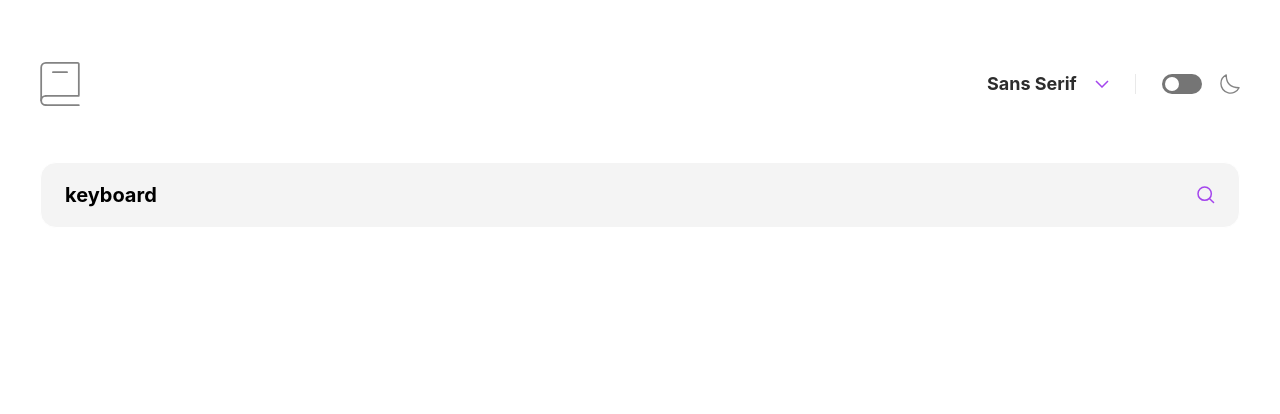
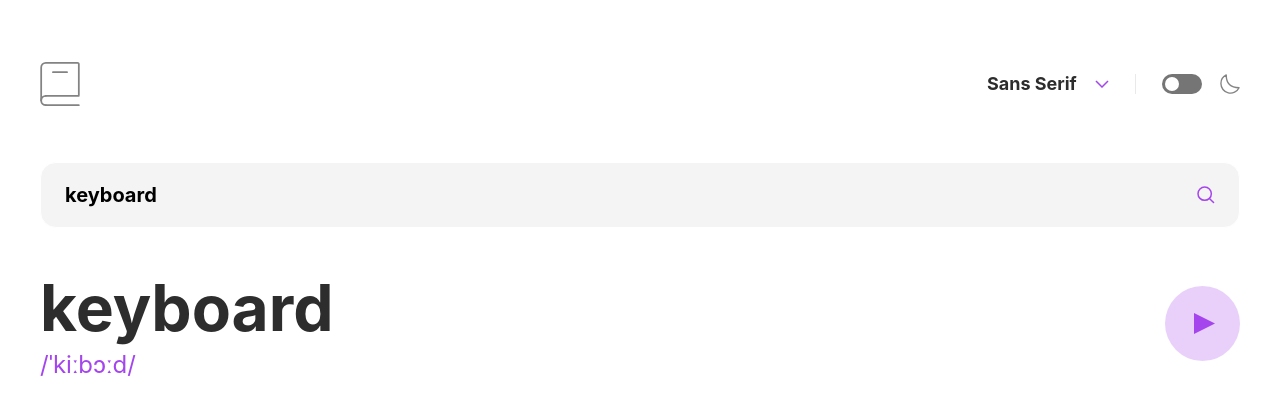
Before and after one commit to pchupchu/dicitonary-web-app, a React (Create React App) app: page / in a window 1280 px wide. Shown: the top 414 px of the page. Built offline with nearby package versions, Linux system fonts and the light colour scheme.

Commit message:
Add Word component

```diff
--- a/src/components/App/App.js
+++ b/src/components/App/App.js
@@ -1,11 +1,13 @@
 import Header from "../Header/Header";
 import Main from "../Main/Main";
+import SearchForm from "../SearchForm/SearchForm";
 import "./App.css";
 
 function App() {
   return (
     <div className="app">
       <Header />
+      <SearchForm />
       <Main />
     </div>
   );
--- a/src/components/Main/Main.js
+++ b/src/components/Main/Main.js
@@ -1,10 +1,10 @@
-import SearchForm from "../SearchForm/SearchForm";
+import Word from "../Word/Word";
 import "./Main.css";
 
 function Main() {
   return (
     <main className="main">
-      <SearchForm />
+      <Word />
     </main>
   );
 }
--- /dev/null
+++ b/src/components/Word/Word.css
@@ -0,0 +1,70 @@
+.word {
+  margin: 0 auto;
+  padding: 0 24px 29px;
+  box-sizing: border-box;
+  width: 100%;
+  display: flex;
+  align-items: center;
+  justify-content: space-between;
+}
+
+@media screen and (min-width: 768px) {
+  .word {
+    padding: 0 40px 40px;
+  }
+}
+
+.word__container {
+  display: flex;
+  flex-direction: column;
+  gap: 8px;
+}
+
+.word__name {
+  font-size: 32px;
+  font-weight: 700;
+  margin: 0;
+}
+
+
+@media screen and (min-width: 768px) {
+  .word__name {
+    font-size: 64px;
+  }
+}
+
+.word__transcription {
+  margin: 0;
+  color: var(--purple);
+  font-size: 18px;
+  font-weight: 400;
+  line-height: 24px;
+}
+
+@media screen and (min-width: 768px) {
+  .word__transcription {
+    font-size: 24px;
+  }
+}
+
+.word__button {
+  width: 48px;
+  height: 48px;
+  background-image: url('../../images/icon-play.svg');
+  background-repeat: no-repeat;
+  background-size: cover;
+  border: none;
+  background-color: transparent;
+  cursor: pointer;
+}
+
+.word__button:focus {
+  outline: none;
+}
+
+@media screen and (min-width: 768px) {
+  .word__button {
+    width: 75px;
+    height: 75px;
+  }
+}
--- /dev/null
+++ b/src/components/Word/Word.js
@@ -0,0 +1,15 @@
+import "./Word.css";
+
+function Word() {
+  return (
+    <div className="word">
+      <div className="word__container">
+        <h1 className="word__name">keyboard</h1>
+        <p className="word__transcription">/ˈkiːbɔːd/</p>
+      </div>
+      <button className="word__button" aria-label="playback"></button>
+    </div>
+  );
+}
+
+export default Word;
```
